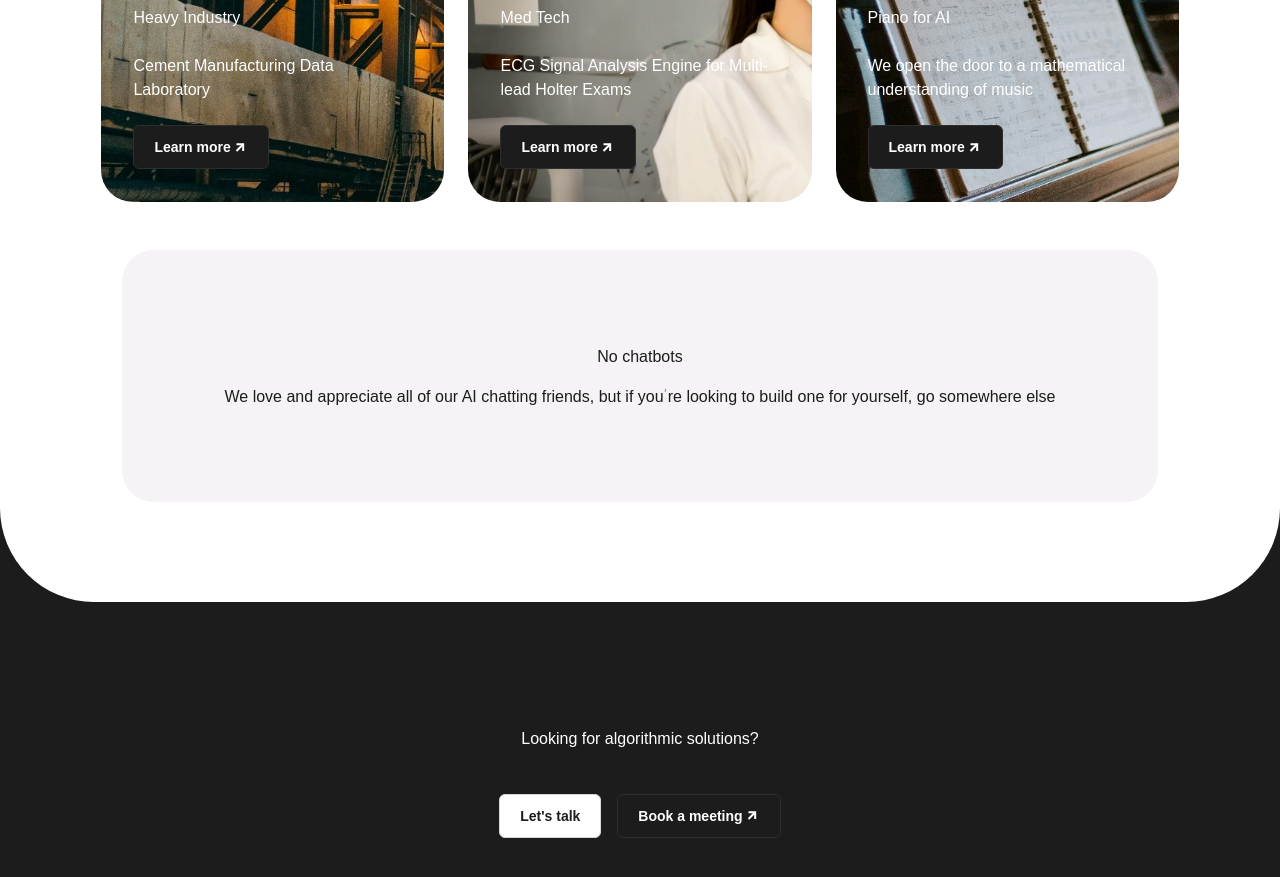
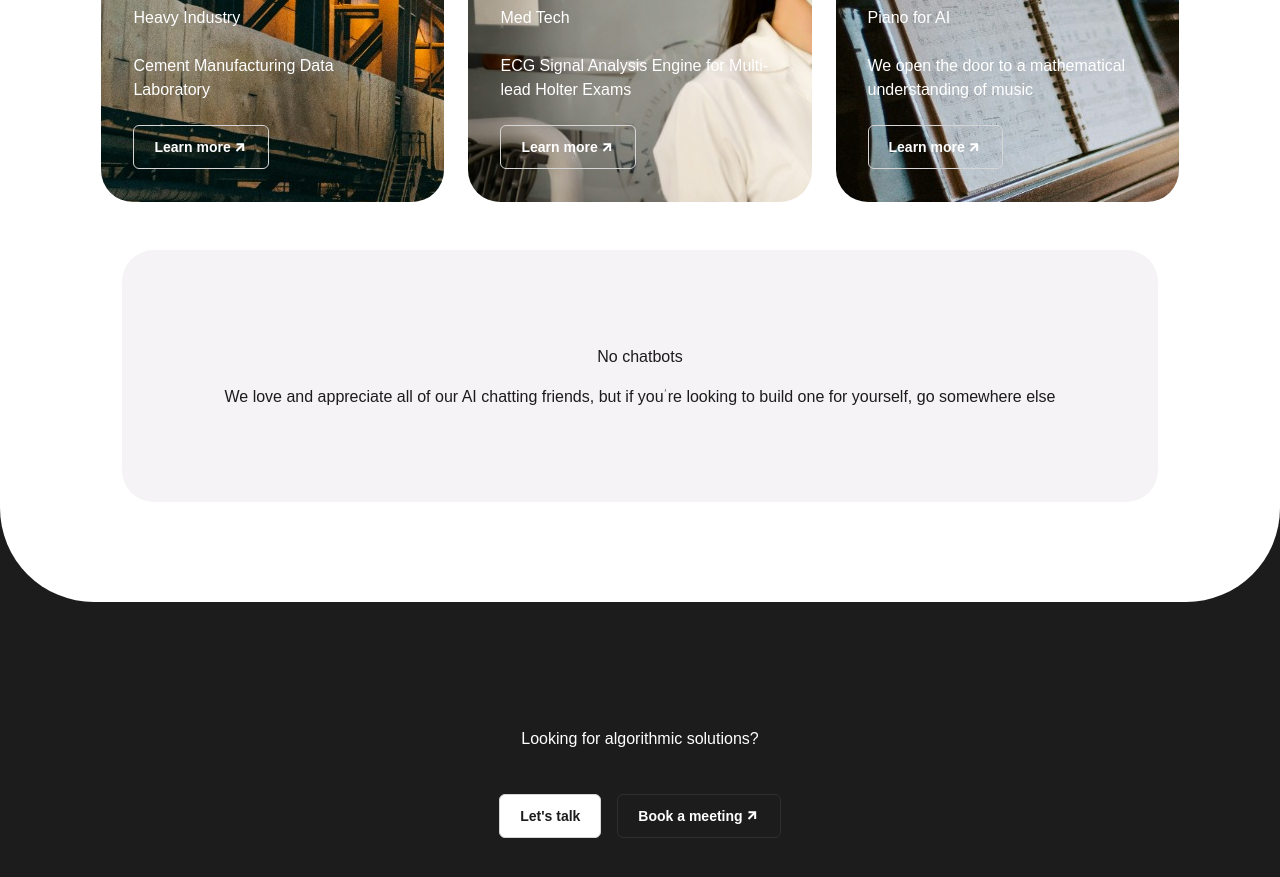
Before and after one commit to Nospoko/epr-landing, a Next.js app in the folder algrtm/: page / in a window 1280 px wide. Shown: the part 2380-3257 px from the top of the page. Built offline with nearby package versions, Linux system fonts and the light colour scheme.

Commit message:
Buttons in OurWork corrected

```diff
--- a/algrtm/src/components/OurWork.js
+++ b/algrtm/src/components/OurWork.js
@@ -15,7 +15,7 @@ const OurWork = () => {
             <p className="p2">Cement Manufacturing Data Laboratory</p>
             <div className="flex items-start">
               <CustomLink
-                variant="tertiary"
+                variant="sixth"
                 text="Learn more"
                 customIcon={<CustomIcon name="ArrowUpRight" color="white" />}
                 alt="arrow up icon"
@@ -32,7 +32,7 @@ const OurWork = () => {
             </p>
             <div className="flex items-start">
               <CustomLink
-                variant="tertiary"
+                variant="sixth"
                 text="Learn more"
                 customIcon={<CustomIcon name="ArrowUpRight" color="white" />}
                 alt="arrow up icon"
@@ -49,7 +49,7 @@ const OurWork = () => {
             </p>
             <div className="flex items-start">
               <CustomLink
-                variant="tertiary"
+                variant="sixth"
                 text="Learn more"
                 customIcon={<CustomIcon name="ArrowUpRight" color="white" />}
                 alt="arrow up icon"
--- a/algrtm/src/components/shared/CustomLink.js
+++ b/algrtm/src/components/shared/CustomLink.js
@@ -19,6 +19,9 @@ const CustomLink = ({ text, href, variant, alt, customIcon }) => {
   } else if (variant === "quinary") {
     linkClass +=
       " border border-neutralLight-neutral80 dark:border-neutralDark-neutral80 bg-neutralLight-neutral100 text-neutralLight-neutral10 ";
+  } else if (variant === "sixth") {
+    linkClass +=
+      " border border-neutralLight-neutral80  bg-transparent text-neutralLight-neutral100 ";
   }
 
   return (
```
